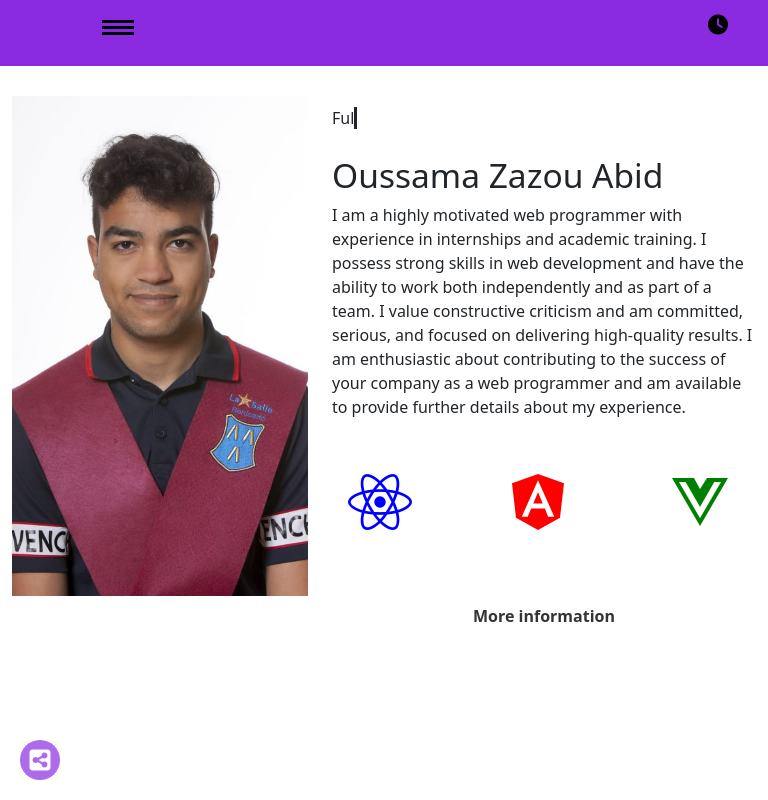
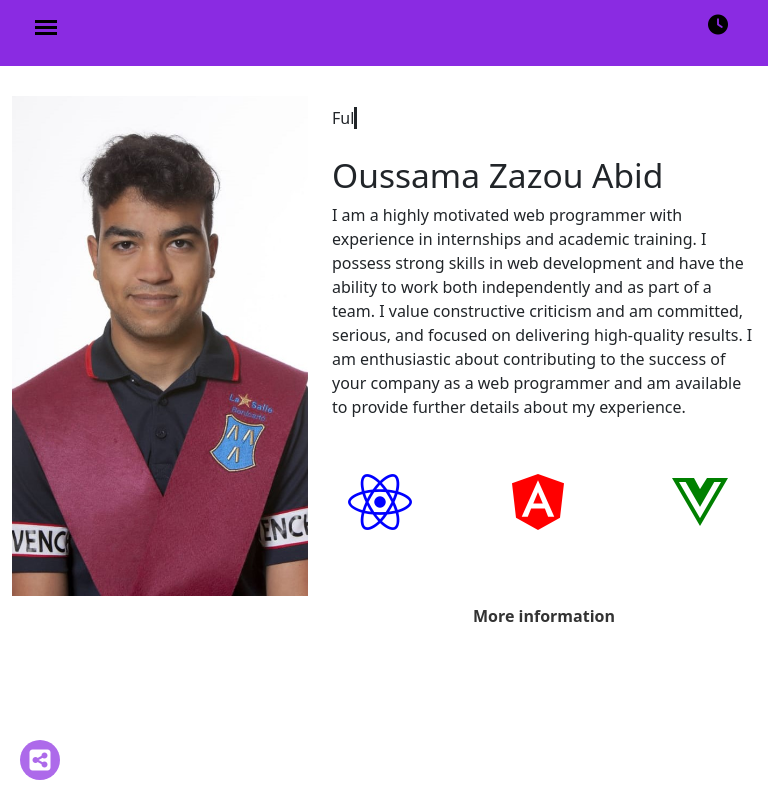
Before and after one commit to zaos22/My-Portfolio, an Angular app: page /home in a window 768 px wide. Built offline with nearby package versions, Linux system fonts and the light colour scheme; no server answers.

Commit message:
Header Component fixed

```diff
--- a/src/app/header/header.component.css
+++ b/src/app/header/header.component.css
@@ -306,6 +306,17 @@ input[type="checkbox"]:checked~.sidebarIconToggle>.diagonal.part-2 {
 }
 
 @media screen and (max-width: 991px) {
+    .floating-box {
+        right: unset;
+        left: 20px;
+    }
+    .ul-items {
+        display: none;
+        /* Oculta completamente el encabezado en tabletas */
+    }
+    .search-icon {
+        display: none;
+    }
     .sidebarIconToggle {
         display: block;
     }
@@ -355,24 +366,3 @@ input[type="checkbox"]:checked~.sidebarIconToggle>.diagonal.part-2 {
         left: 35px;
     }
 }
-
-
-/* Para tabletas y pantallas medianas */
-
-@media (min-width: 768px) and (max-width: 991px) {
-    .floating-box {
-        right: unset;
-        left: 20px;
-    }
-    .ul-items {
-        display: none;
-        /* Oculta completamente el encabezado en tabletas */
-    }
-    .search-icon {
-        display: none;
-    }
-    .sidebarIconToggle {
-        width: 32px;
-        left: 102px;
-    }
-}
```
